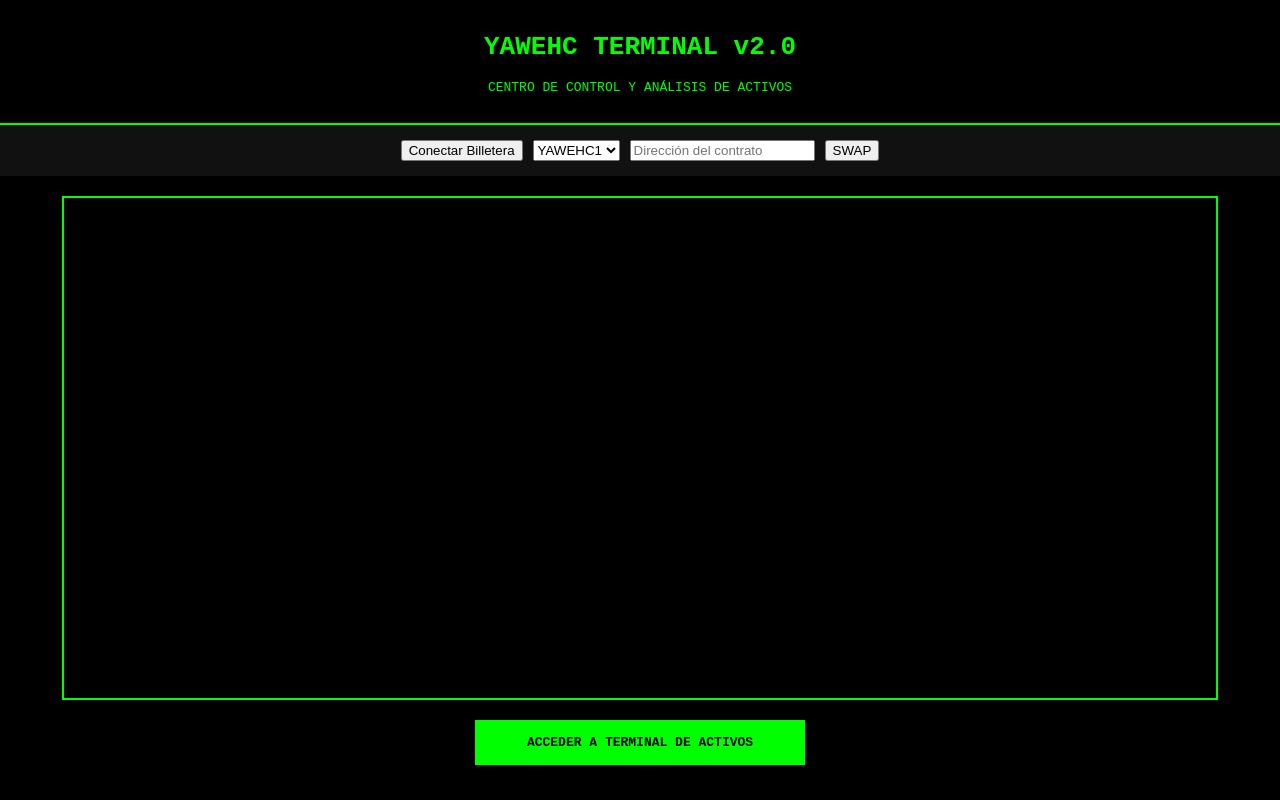
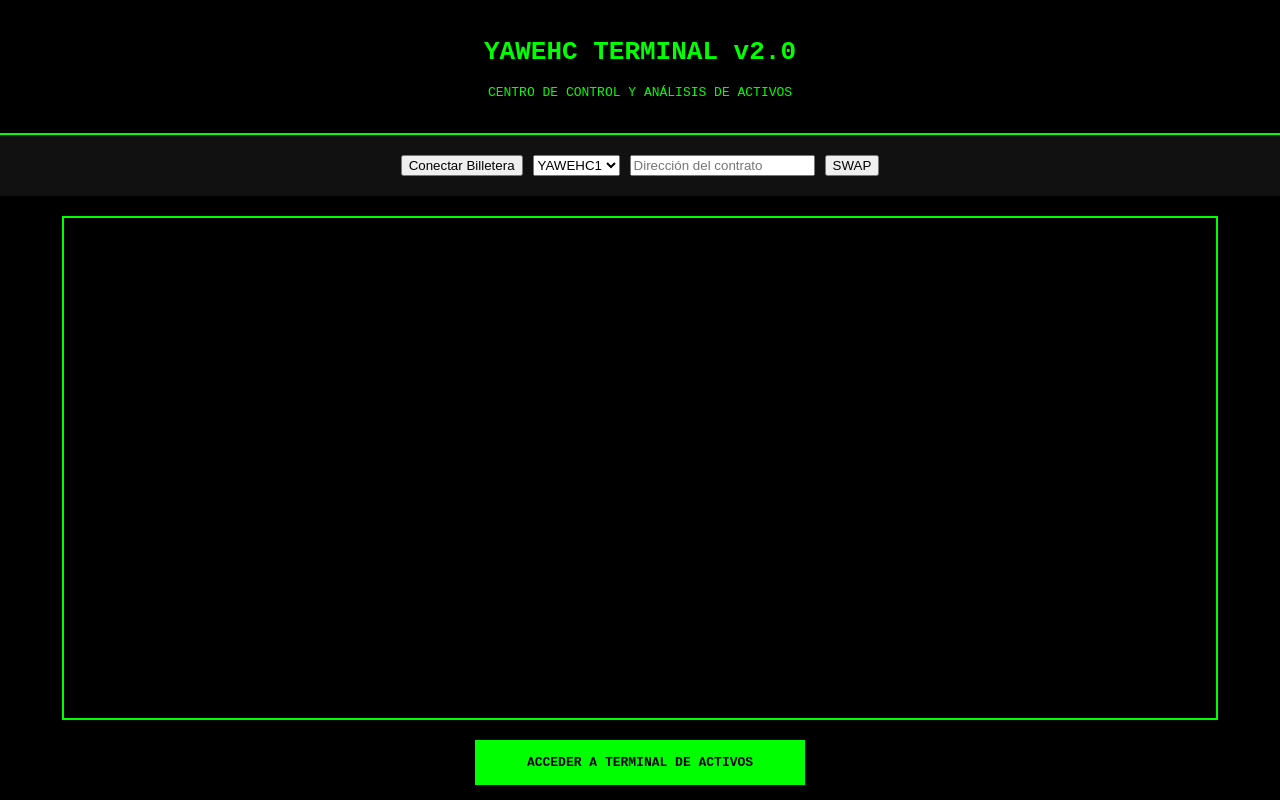
Before and after one commit to broscotoferxx1976-alt/-YAWEHC7A-Y-, a website: page index.html in a window 1280 px wide. Drawn offline with Linux system fonts and the light colour scheme.

Commit message:
Update styles and button classes in index.html
Signed-off-by: Andrés Martínez Aracil <broscotoferxx1976@gmail.com>

```diff
--- a/index.html
+++ b/index.html
@@ -4,11 +4,11 @@
     <meta charset="UTF-8">
     <title>YAWEHC TERMINAL v2.0</title>
     <style>
-        body { background-color: #000; color: #0f0; font-family: monospace; margin: 0; padding: 0; }
-        header { border-bottom: 2px solid #0f0; padding: 15px; text-align: center; }
-        .controls { padding: 15px; display: flex; gap: 10px; justify-content: center; background: #111; }
+        body { background-color: #000; color: #0f0; font-family: monospace; margin: 0; padding: 0; text-align: center; }
+        header { border-bottom: 2px solid #0f0; padding: 20px; }
+        .controls { padding: 20px; display: flex; gap: 10px; justify-content: center; background: #111; }
         .terminal-box { width: 90%; height: 500px; margin: 20px auto; border: 2px solid #0f0; }
-        .footer-btn { display: block; width: 300px; margin: 20px auto; padding: 15px; background: #0f0; color: #000; text-align: center; font-weight: bold; text-decoration: none; }
+        .btn-footer { display: inline-block; width: 300px; padding: 15px; background: #0f0; color: #000; font-weight: bold; text-decoration: none; border: none; cursor: pointer; }
     </style>
 </head>
 <body>
@@ -27,7 +27,7 @@
 
     <div class="terminal-box"></div>
 
-    <a href="https://www.geckoterminal.com/es/bsc/pools" class="footer-btn" target="_blank">ACCEDER A TERMINAL DE ACTIVOS</a>
+    <a href="https://www.geckoterminal.com/es/bsc/pools" class="btn-footer" target="_blank">ACCEDER A TERMINAL DE ACTIVOS</a>
 
 </body>
 </html>
```
